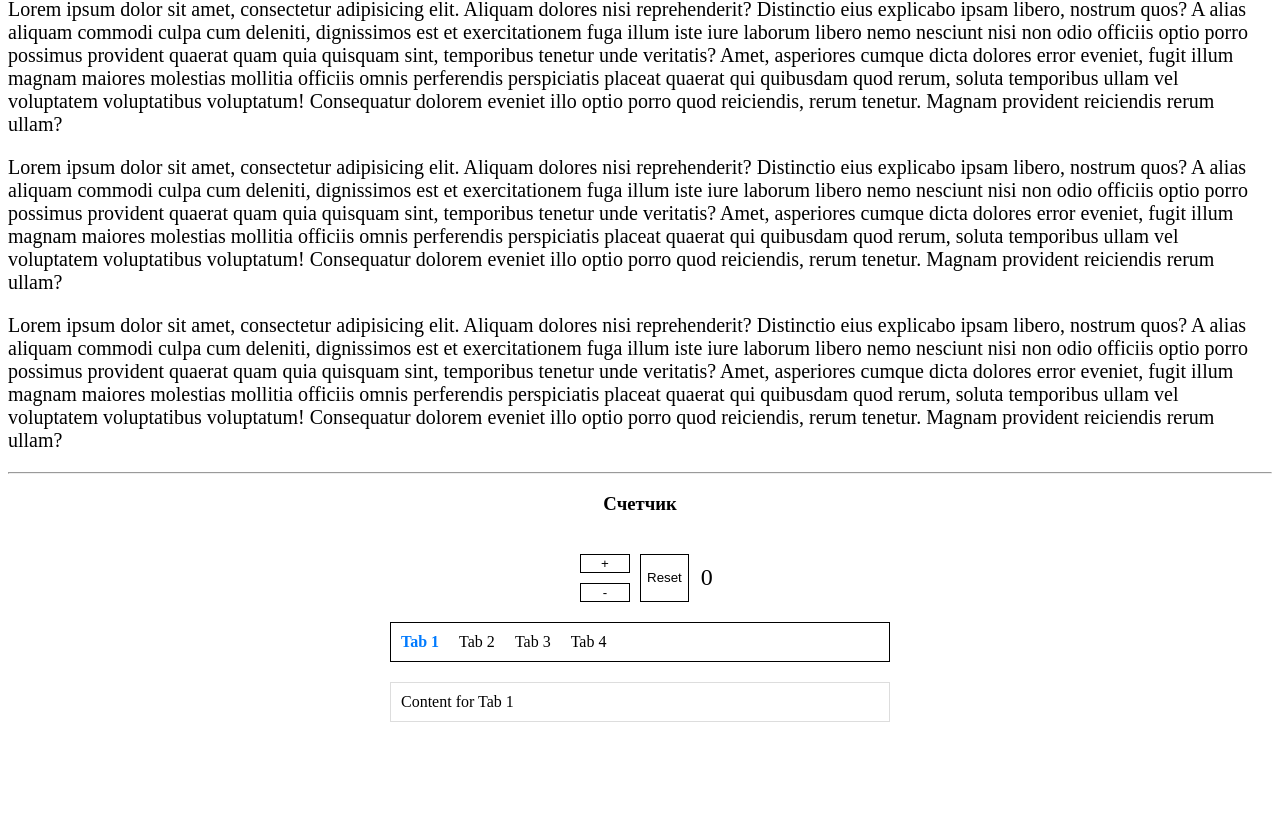
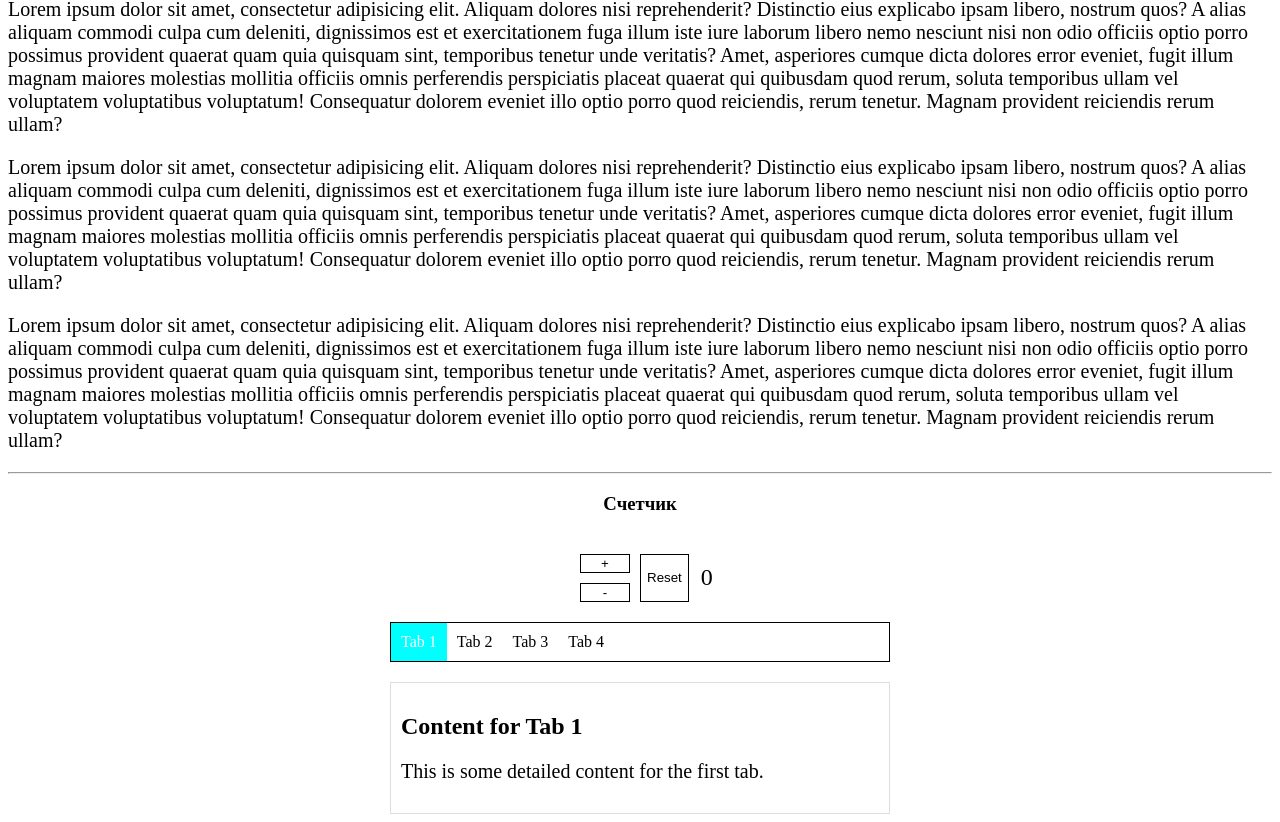
Before and after one commit to NikitaYatsko/react-ui-components, a React (Create React App) app: page / in a window 1280 px wide. Shown: the part 437-1259 px from the top of the page. Before the commit the page ends 1167 px from the top, so only its background shows below. Built offline with nearby package versions, Linux system fonts and the light colour scheme.

Commit message:
tabs reworked

```diff
--- a/src/App.js
+++ b/src/App.js
@@ -3,6 +3,7 @@ import Modal from "./components/Modal/Modal";
 import {useState} from "react";
 import Counter from "./components/Counter/Counter";
 import Tabs from "./components/Tabs/Tabs";
+import Tabitem from "./components/Tabs/TabItem/Tabitem";
 
 function App() {
     const [modalActive, setModalActive] = useState(false)
@@ -74,7 +75,25 @@ function App() {
             <hr/>
             <h3 className='to-center'>Cчетчик</h3>
             <Counter count={count} setCount={setCount}/>
-            <Tabs/>
+            <Tabs>
+                <Tabitem label="Tab 1">
+                    <h2>Content for Tab 1</h2>
+                    <p>This is some detailed content for the first tab.</p>
+                </Tabitem>
+                <Tabitem label="Tab 2">
+                    <h2>Content for Tab 2</h2>
+                    <p>Here is the content for the second tab.</p>
+                </Tabitem>
+                <Tabitem label="Tab 3">
+                    <h2>Content for Tab 3</h2>
+                    <p>This is the content for the third tab.</p>
+                </Tabitem>
+                <Tabitem label="Tab 4">
+                    <h2>Content for Tab 4</h2>
+                    <p>Fourth tab content goes here.</p>
+                </Tabitem>
+            </Tabs>
+
 
 
         </div>
--- /dev/null
+++ b/src/components/Tabs/TabItem/Tabitem.jsx
@@ -0,0 +1,5 @@
+import React from 'react';
+
+export default function Tabitem({ label, children }) {
+    return <div label={label}>{children}</div>;
+}
--- a/src/components/Tabs/Tabs.jsx
+++ b/src/components/Tabs/Tabs.jsx
@@ -1,15 +1,8 @@
-import React, {useState} from 'react';
+import React, { useState } from 'react';
 import './tabs-style.css';
 
-export default function Tabs() {
+export default function Tabs({ children }) {
     const [activeTab, setActiveTab] = useState(0);
-
-    const tabs = [
-        {label: "Tab 1", content: "Content for Tab 1"},
-        {label: "Tab 2", content: "Content for Tab 2"},
-        {label: "Tab 3", content: "Content for Tab 3"},
-        {label: "Tab 4", content: "Content for Tab 4"},
-    ];
 
     function handleTabClick(index) {
         setActiveTab(index);
@@ -18,18 +11,18 @@ export default function Tabs() {
     return (
         <div className="tabs">
             <div className="tabheader-items">
-                {tabs.map((tab, index) => (
+                {React.Children.map(children, (child, index) => (
                     <div
                         key={index}
                         className={`tabheader-item ${activeTab === index ? 'tabheader-item_active' : ''}`}
                         onClick={() => handleTabClick(index)}
                     >
-                        {tab.label}
+                        {child.props.label}
                     </div>
                 ))}
             </div>
             <div className="tabcontent">
-                {tabs[activeTab].content}
+                {children[activeTab]}
             </div>
         </div>
     );
--- a/src/components/Tabs/tabs-style.css
+++ b/src/components/Tabs/tabs-style.css
@@ -1,24 +1,35 @@
-.tabs{
+.tabs {
     width: 500px;
     margin: 0 auto;
 }
+
 .tabheader-items {
     border: 1px solid black;
     display: flex;
 }
 
 .tabheader-item {
+    color: black;
     padding: 10px;
     cursor: pointer;
+    transition: color 0.3s ease, background-color 0.3s ease;
 }
 
 .tabheader-item_active {
-    font-weight: bold;
-    color: #007BFF;
+    background-color: aqua;
+    color: white;
 }
 
+.tabheader-item:hover {
+    background-color: rgba(0, 255, 255, 0.5);
+    color: white;
+}
+
+
 .tabcontent {
+
     margin-top: 20px;
     padding: 10px;
     border: 1px solid #ddd;
+
 }
```
